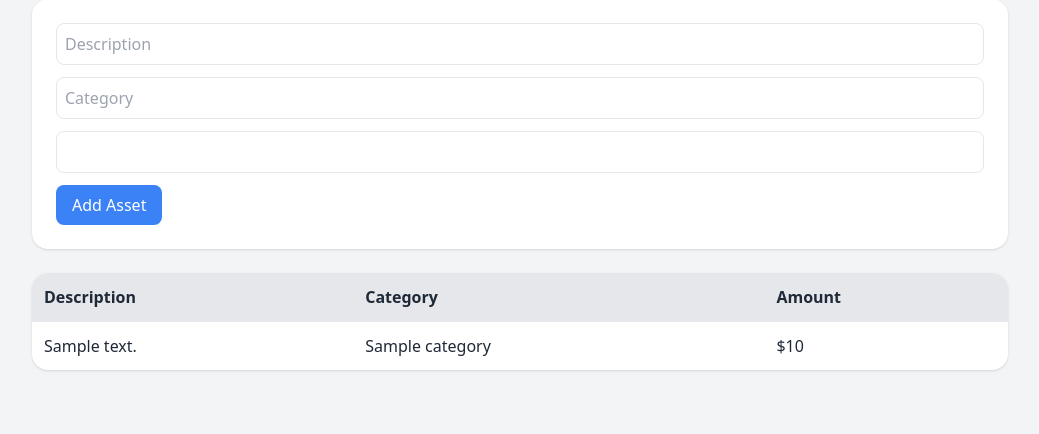
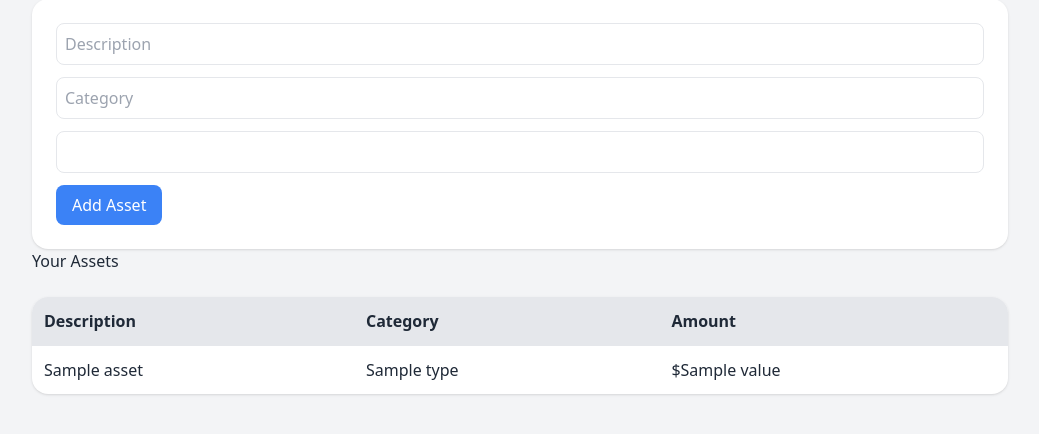
Before and after one commit to alphacentauri718/Personal-Finance-Tracker, a FastAPI app: template templates/assets.html in a window 1280 px wide. Shown: the part 133-567 px from the top of the page, without its empty margins (120-1159 px from the left). Run offline with FastAPI, Linux system fonts and the light colour scheme; the template is opened without the code that fills it: most values are stand-ins (such as "Sample title", 1, 10 or a date in 2020); some libraries are stand-ins or nearby versions.

Commit message:
asset fixes

```diff
--- a/templates/assets.html
+++ b/templates/assets.html
@@ -28,12 +28,13 @@
             <th class="p-3 text-left">Amount</th>
         </tr>
     </thead>
+    <h2>Your Assets</h2>
     <tbody>
         {% for asset in assets %}
         <tr class="border-t">
-            <td class="p-3">{{ asset.description }}</td>
-            <td class="p-3">{{ asset.category }}</td>
-            <td class="p-3">${{ asset.amount }}</td>
+            <td class="p-3">{{ asset.name }}</td>
+            <td class="p-3">{{ asset.type }}</td>
+            <td class="p-3">${{ asset.value }}</td>
         </tr>
         {% endfor %}
     </tbody>
```
